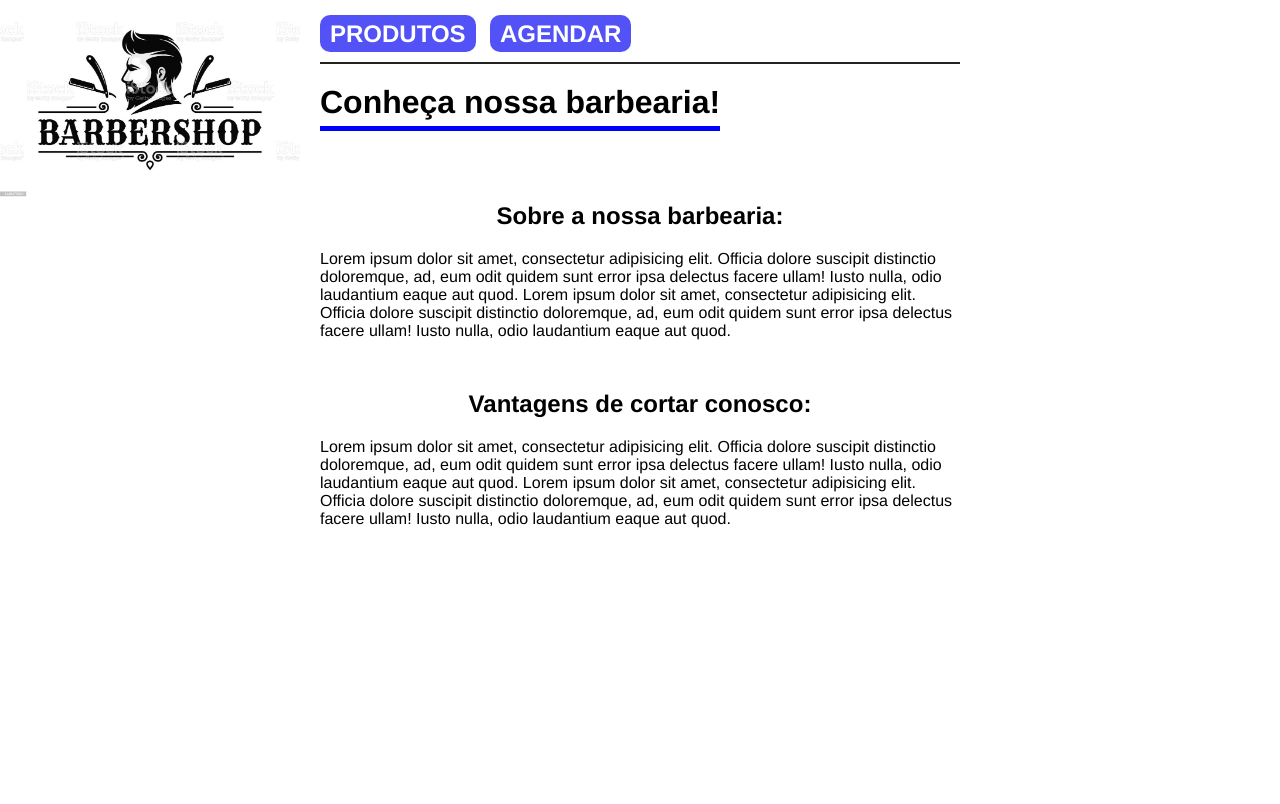
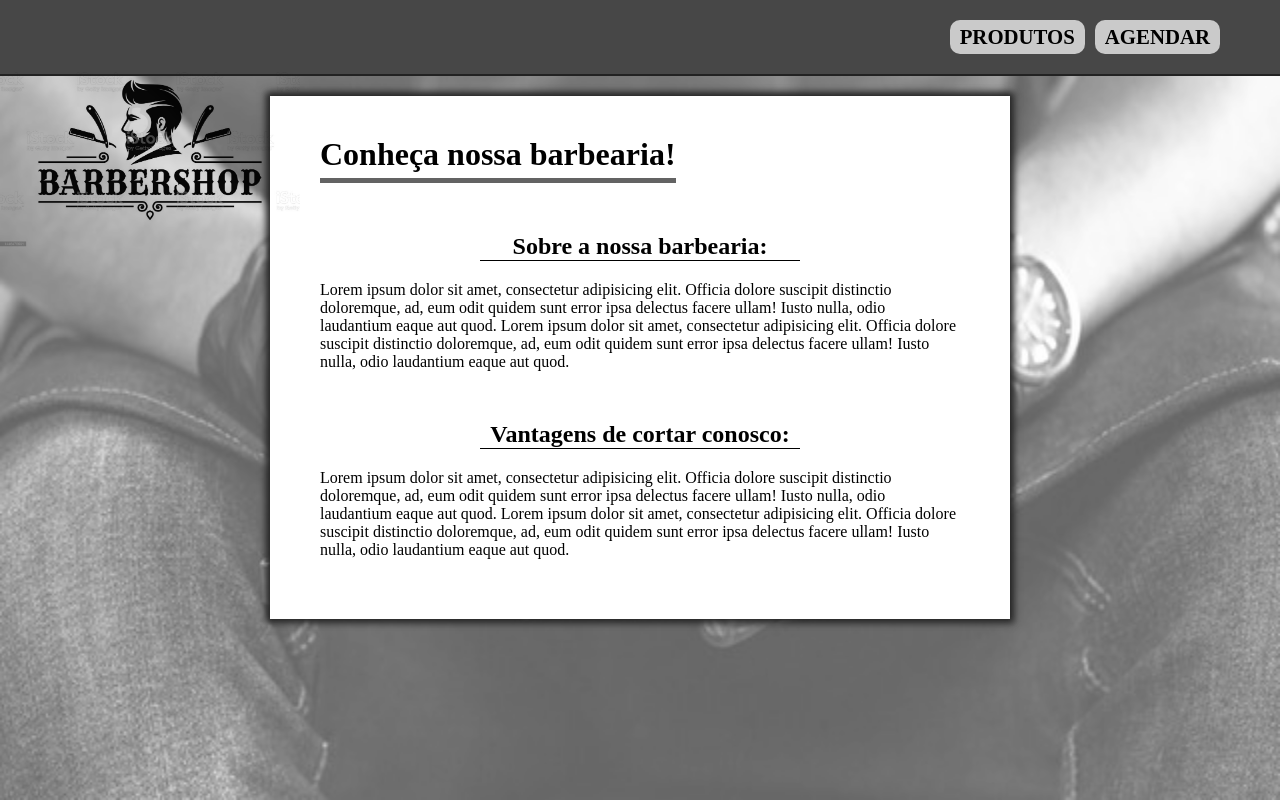
Before and after one commit to KhalelAlbuquerque/khalelalbuquerque-web1.github.io, a plain HTML site: page 19-05/barbearia/index.html in a window 1280 px wide. Drawn offline with Linux system fonts and the light colour scheme; a web font is replaced by a local one.

Commit message:
19/06 design 1.0

```diff
--- a/19-05/segunda.html
+++ b/19-05/barbearia/index.html
@@ -7,44 +7,86 @@
     <title>Barbearia</title>
 
     <style>
-        body{
-            width: 50%;
-            margin: auto;
-            font-family: helvetica;
+        @import url('https://fonts.googleapis.com/css2?family=Magra&display=swap');
+        @import url('https://fonts.googleapis.com/css2?family=Chonburi&display=swap');
+
+        *{
+            margin: 0;
+            padding: 0;
+            border: 0;
         }
 
-        nav{
-            margin-top: 20px;
-            padding-bottom: 10px;
-            border-bottom: 2px solid #222;
-            display: flex;
-            justify-content: space-between;
+        body{
+            font-family: Magra;
         }
 
-        nav figure img{
+        .bg-container{
+            height: 100%;
+            width: 100%;
+            z-index: -1;
             position: absolute;
             top: 0;
             left: 0;
+        }
+
+        .bg-container img{
+            height: 100%;
+            width: 100%;
+            opacity: .6;
+        }
+
+        .logo img{
+            position: absolute;
+            top: 50px;
+            left: 0;
             height: 200px;
+            mix-blend-mode: multiply;
         }
 
         h1{
             margin-top: 20px;
             display: inline-block;
             padding-bottom: 5px;
-            border-bottom: 5px solid blue;
+            border-bottom: 5px solid rgb(99, 99, 99);
         }
 
+        nav{
+            background-color: #474747;
+            width: 100%;
+            margin: auto;
+            padding: 20px 50px;
+            border-bottom: 2px solid #222;
+            display: flex;
+            justify-content: end;
+            box-sizing: border-box;
+        }
+
+
         nav a{
-            font-size: 1.5em;
+            font-family: Chonburi;
+            font-size: 1.3em;
             margin-right: 10px;
             padding: 5px 10px;
-            color: white;
+            color: black;
             text-transform: uppercase;
             text-decoration: none;
             border-radius: 10px;
             font-weight: bold;
-            background-color: rgb(82, 82, 247);
+            background-color: rgb(202, 202, 202);
+            transition: .5s;
+        }
+
+        nav a:hover{
+            background-color: rgb(255, 255, 255);
+        }
+
+        main{
+            background-color: #fff;
+            padding: 20px 50px 60px;
+            width: 50%;
+            margin: auto;
+            margin-top: 20px;
+            box-shadow: 0 0 7px 4px #222;
         }
 
         section{
@@ -52,6 +94,11 @@
         }
 
         section h2{
+            display: block;
+            width: 50%;
+            margin: auto;
+            border-bottom: 1px solid black;
+            margin-bottom: 20px;
             text-align: center;
             font-weight: bold;
         }
@@ -59,15 +106,17 @@
 </head>
 <body>
 
+    <div class="bg-container">
+        <img src="./bg-barber.jpg" alt="background">
+    </div>
+
+    <figure class="logo">
+        <img src="../public/img/istockphoto-1446475501-1024x1024.jpg" alt="Logo">
+    </figure>
+
     <nav>
-        <div class="links">
-            <a href="products.html">Produtos</a>
-            <a href="agendamento.html">Agendar</a>
-        </div>
-
-        <figure>
-            <img src="./public/img/istockphoto-1446475501-1024x1024.jpg" alt="Logo">
-        </figure>
+        <a href="products.html">Produtos</a>
+        <a href="agendamento.html">Agendar</a>
     </nav>
 
 
--- a/19-05/public/css/style.css
+++ b/19-05/public/css/style.css
@@ -12,7 +12,7 @@ body{
 }
 
 main{
-    width: 30%;
+    width: 70%;
     margin: auto;
     margin-top: 100px;
     text-align: center;
@@ -28,10 +28,10 @@ main{
     display: block;
     text-align: center;
     letter-spacing: 1px;
-    width: 80px;
+    width: 300px;
     background-color: white;
     color: black;
-    border-radius: 10em;
+    border-radius: 20px;
     font-size: 17px;
     font-weight: 600;
     padding: 1em 2em;
@@ -39,6 +39,12 @@ main{
     transition: all 0.3s ease-in-out;
     border: 1px solid black;
     box-shadow: 0 0 0 0 black;
+}
+
+
+.card img{
+    width: 300px;
+    margin-bottom: 10px;
 }
 
 .card:hover {
@@ -49,4 +55,4 @@ main{
 .card:active {
     transform: translateY(2px) translateX(1px);
     box-shadow: 0 0 0 0 black;
-};
+}
--- a/public/css/style.css
+++ b/public/css/style.css
@@ -8,12 +8,12 @@
 }
 
 body{
-    background-color: #cbcbcb;
+    background-color: #ececec;
 }
 
 header{
     display: flex;
-    height: 100px;
+    height: 80px;
     color: white;
     align-items: center;
     justify-content: center;
@@ -81,7 +81,11 @@ main{
 }
 
 .thumb .overlay span {
-    color: #fff;
+    border: 3px solid white;
+    background-color: white;
+    padding: 10px 20px;
+    border-radius: 5px;
+    color: rgba(0, 0, 0, 0.5);
     font-size: 20px;
     font-weight: bold;
   }
```
Also changed, not shown: 19-05/index.html (+11 -6 lines), 19-05/wikipedia/index.html (renamed from 19-05/primeira.html, +20 -8 lines), index.html (+1 -35 lines), 19-05/barbearia/agendamento.html (renamed from 19-05/agendamento.html), 19-05/barbearia/bg-barber.jpg (added), 19-05/barbearia/products.html (renamed from 19-05/products.html), 19-05/barbearia/thumb-project.png (added), 19-05/public/img/thumb-project.png, 19-05/wikipedia/thumb-project.png (added).
